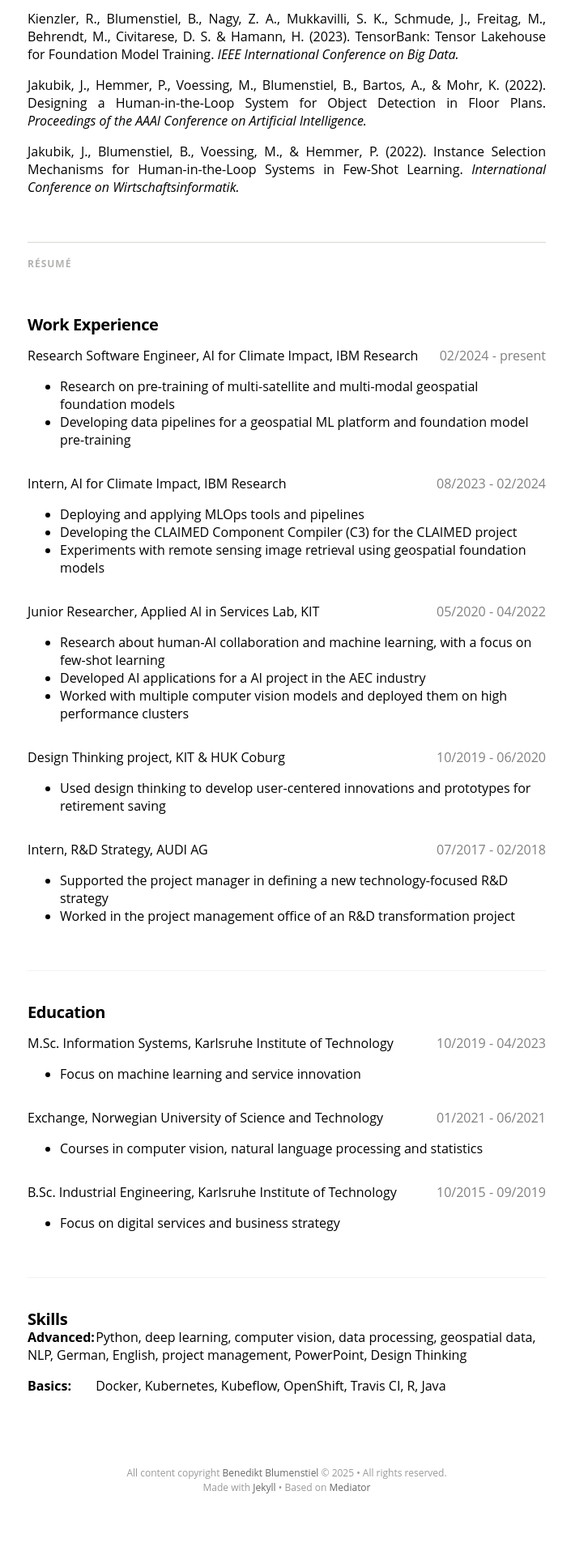
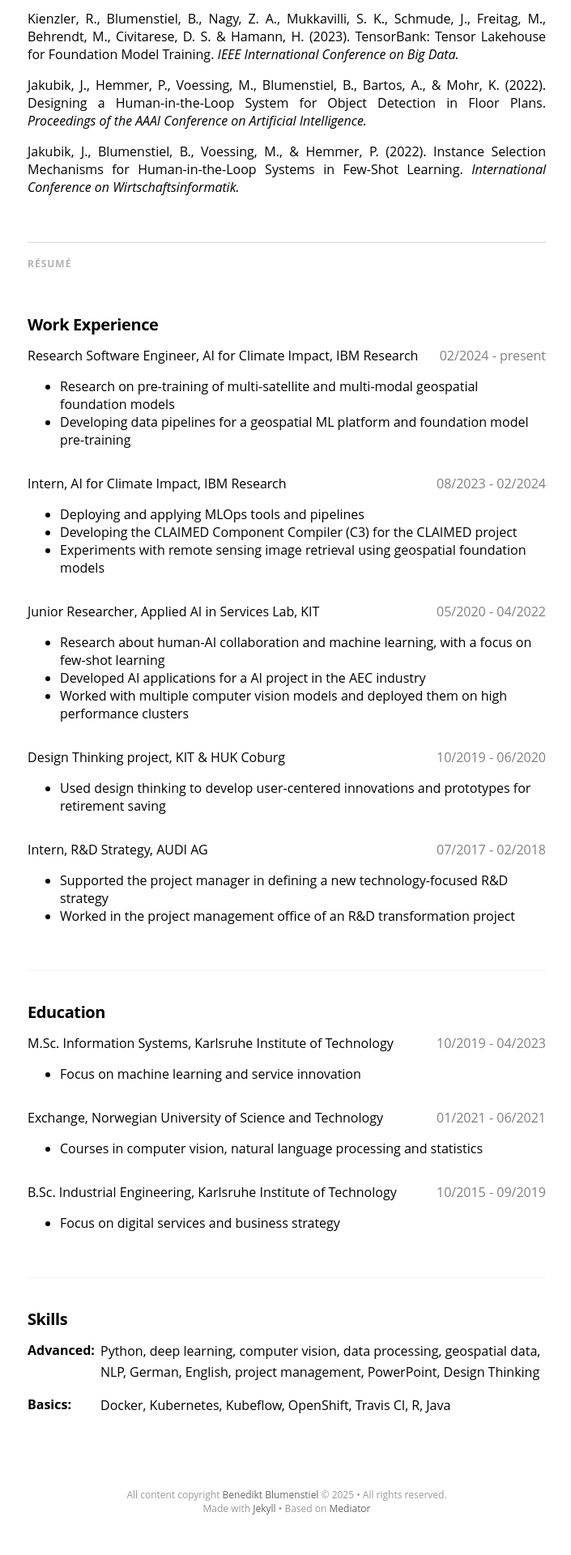
Before and after one commit to blumenstiel/blumenstiel.github.io, a Jekyll site: the page built from index.html, in a window 1280 px wide. Shown: the part 2476-4396 px from the top of the page at 81% size, without its empty margins (286-991 px from the left). Built offline with Jekyll 4.4.1, drawn with Linux system fonts in a browser that asks for light colours; nearby versions of some CDN libraries; some web fonts are replaced; the list of posts is cut into pages by our own code; before the commit the page ends 4369 px from its top, so only the background shows below that.

Commit message:
Updated website

```diff
--- a/index.html
+++ b/index.html
@@ -123,21 +123,20 @@ layout: default
 
     <article class="post">
         <div class="article-item">
-        <header class="post-header">
+        <header class="post-header" style="margin-bottom: 1em;">
           <h2 class="post-title">Skills</h2>
         </header>
         <section>
-              <div style="margin-bottom: 1em;">
-                <strong style="display: inline-block; width: 80px;">Advanced:</strong>
-                <span>{{ site.skills.advanced }}</span>
+          <div style="margin-bottom: 1em; display: flex;">
+            <strong style="min-width: 90px;">Advanced:</strong>
+            <span style="line-height: 1.6;">{{ site.skills.advanced }}</span>
           </div>
 
-              <div>
-                <strong style="display: inline-block; width: 80px;">Basics:</strong>
-                <span>{{ site.skills.basic }}</span>
+          <div style="display: flex;">
+            <strong style="min-width: 90px;">Basics:</strong>
+            <span style="line-height: 1.6;">{{ site.skills.basic }}</span>
           </div>
         </section>
-
         </div>
     </article>
     </div>
```
Lines whose indentation alone changed are shown as unchanged.
